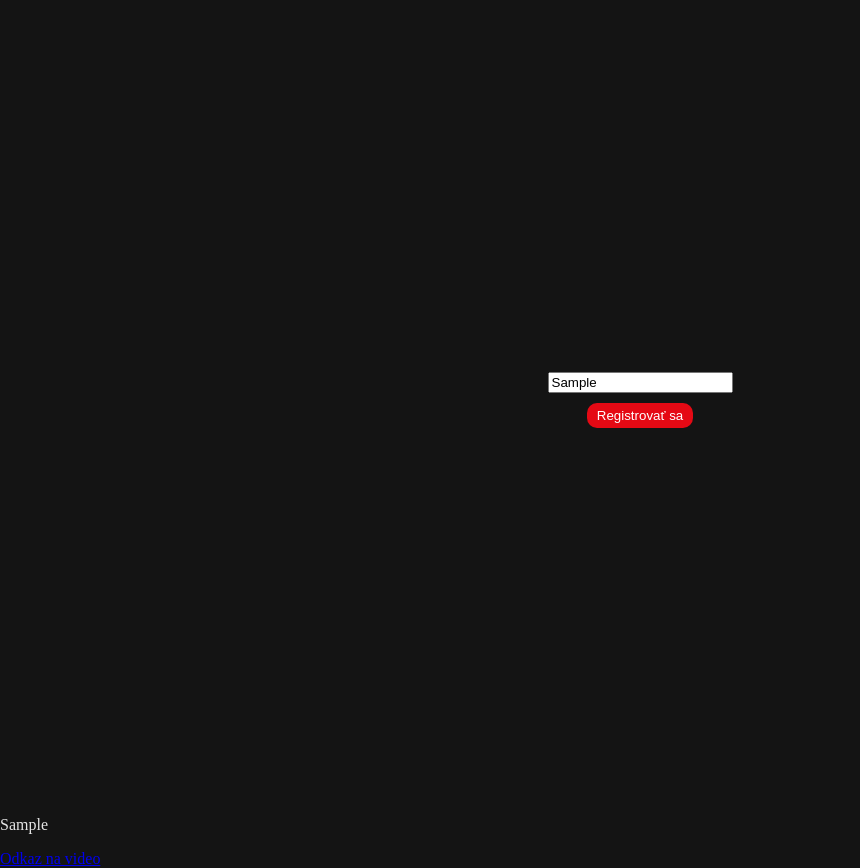
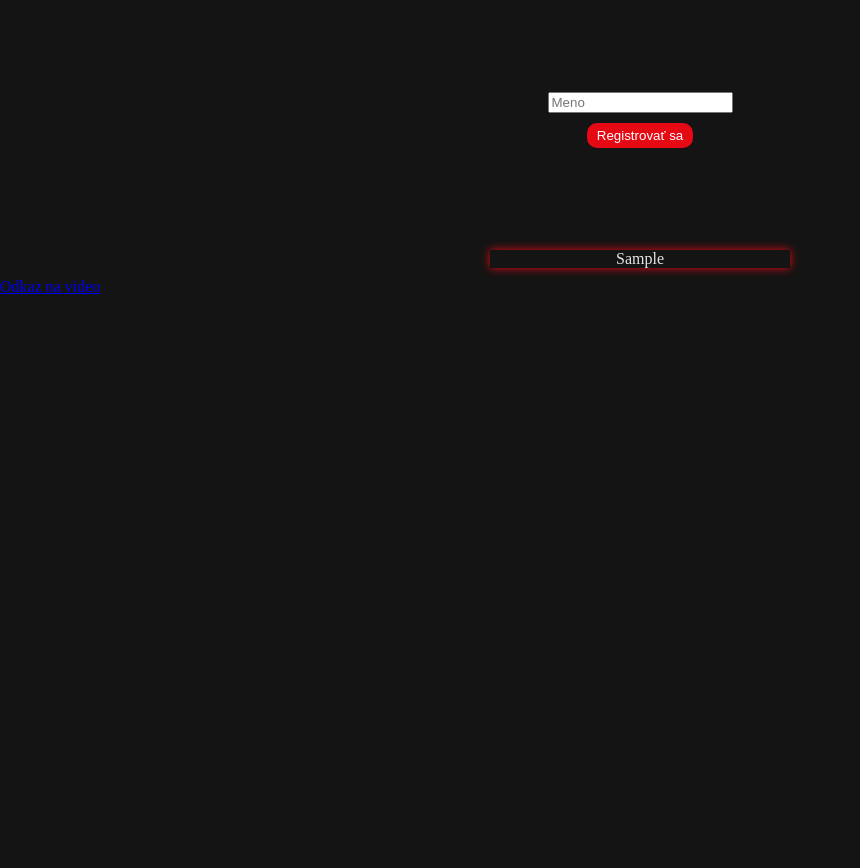
Before and after one commit to matejvalocky/REACT-02-TRAINING-SETEK, a React (Create React App) app: page / in a window 1280 px wide. Both pictures are taken after typing "Sample" into the empty fields and a click on the input "Registrovať sa". Shown: the whole page, without its empty margins (0-860 px from the left). After the commit the page ends 800 px from the top, so only its background shows below. Built offline with nearby package versions, Linux system fonts and the light colour scheme.

Commit message:
8. React 2 - Dosty a vymaz obsa políčka po odesl.

```diff
--- a/src/App.js
+++ b/src/App.js
@@ -20,6 +20,10 @@ const App = () => {
       console.log("Nebolo nič vyplnené")
     }
 
+    setFirstName("")
+
+
+
   }
 
 
@@ -38,13 +42,13 @@ const App = () => {
 
 
     {names.map((oneName, index) => {
-      return <p key={index}>{oneName}</p>
+      return <p className="item" key={index}>{oneName}</p>
     })}
 
 
 
 
-    <a href="https://youtu.be/qjGzq4Zfn3o?list=PLQ8x_VWW6Aktmp_v1eYcCBbO5GovP_sHl" target='_blank'>Odkaz na video</a>
+    <a href="https://youtu.be/msrHyFhd6oA?list=PLQ8x_VWW6Aktmp_v1eYcCBbO5GovP_sHl" target='_blank'>Odkaz na video</a>
   </article>
 }
 
--- a/src/index.css
+++ b/src/index.css
@@ -6,7 +6,8 @@ body{
 }
 
 form{
-  height: 100vh;
+  height: 30vh;
+  /* border: 1px solid red; */
   display: flex;
   flex-direction: column;
   justify-content: center;
@@ -24,4 +25,13 @@ input[type="submit"]{
   border: none;
   padding: 5px 10px;
   border-radius: 10px;
+  cursor: pointer;
 }
+
+.item{
+  text-align: center;
+  box-shadow: 0 0 10px #e50914;
+  width: 300px;
+  margin: 10px auto;
+
+}
```
